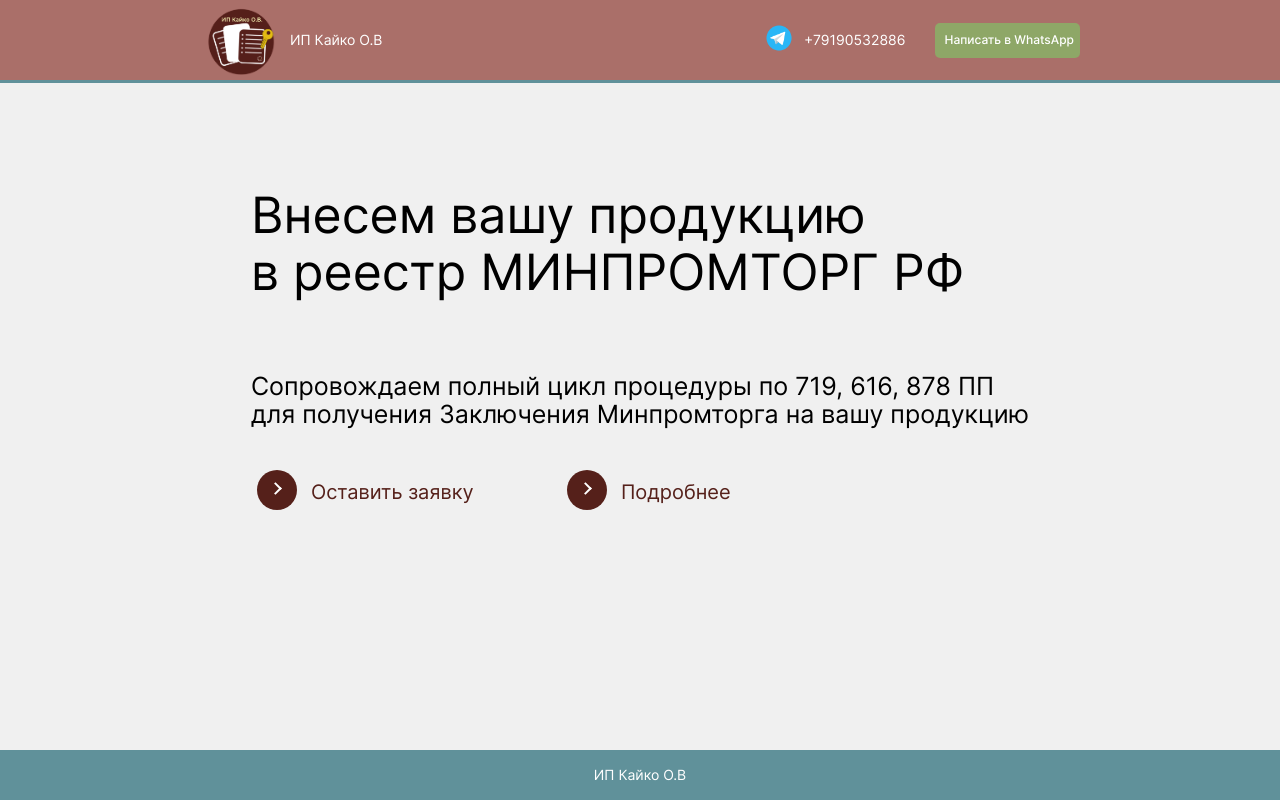
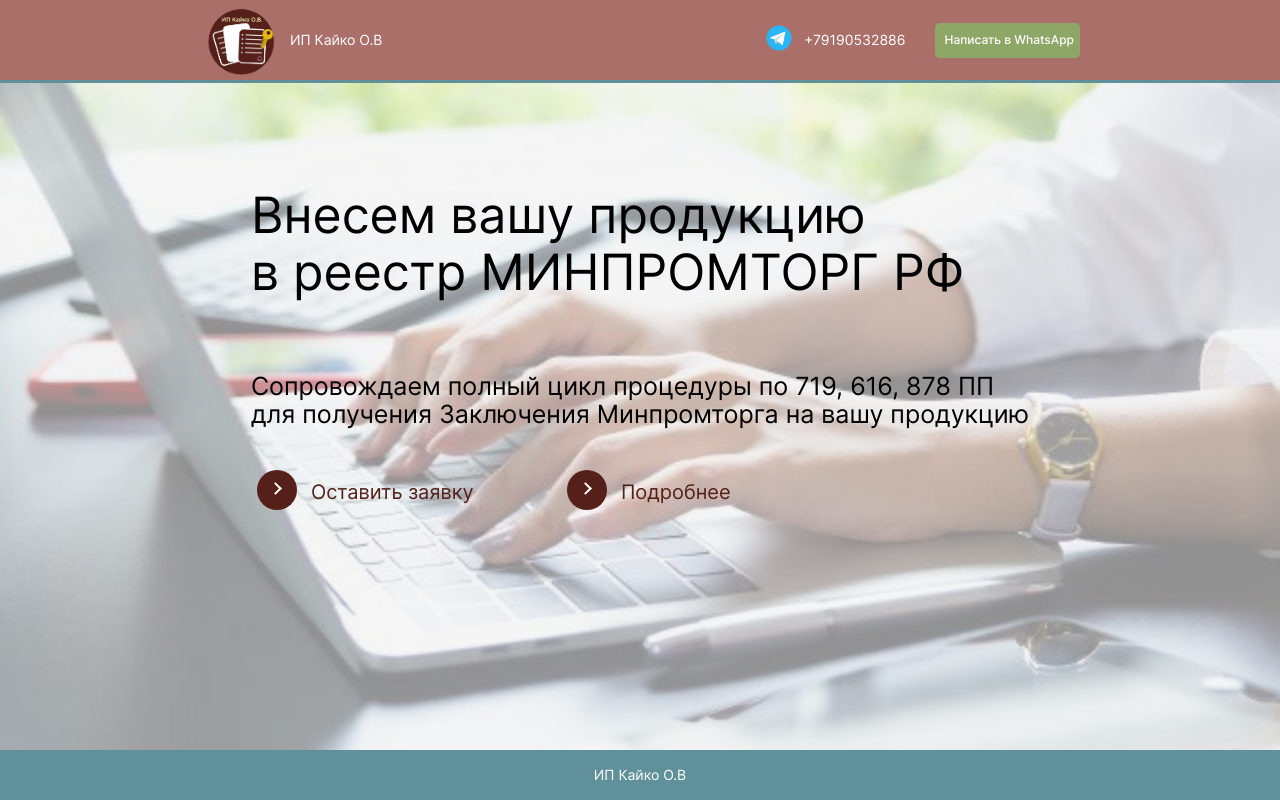
Before and after one commit to karolina-kovdya/ip-kayko, a React (Create React App) app: page / in a window 1280 px wide. Built offline with nearby package versions, Linux system fonts and the light colour scheme.

Commit message:
add background-img to main

```diff
--- a/src/components/Aboute/Aboute.css
+++ b/src/components/Aboute/Aboute.css
@@ -1,10 +1,25 @@
 .aboute {
-    margin-top:70px;
+    margin: 0;
     display: flex;
     flex-direction: column;
     max-width: 100%;
+    height: calc(100vh - 225px);
     align-items: center;
-    padding: 0px 200px;
+    padding: 70px 200px ;
+}
+
+.aboute::after {
+  content: "";
+  background: url('../../images/main.jpg');
+  background-repeat: no-repeat;
+  background-size: cover;
+  opacity: 0.4;
+  top: 0;
+  left: 0;
+  bottom: 0;
+  right: 0;
+  position: absolute;
+  z-index: -1;
 }
 
 .aboute__title {
@@ -35,7 +50,7 @@
     margin: 0 60px 0 0;
     cursor: pointer;
     border: none;
-    background-color: #f0f0f0;
+    background-color: inherit;
     position: relative;
     display: inline-block;
     outline: none;
```
Also changed, not shown: src/images/main.jpg (added).
